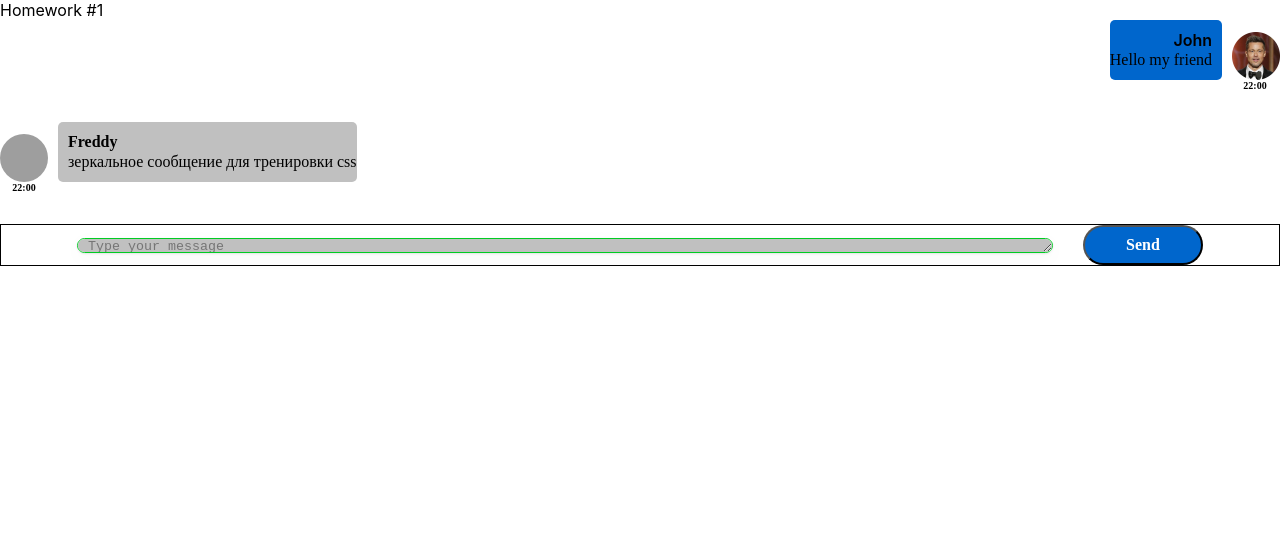
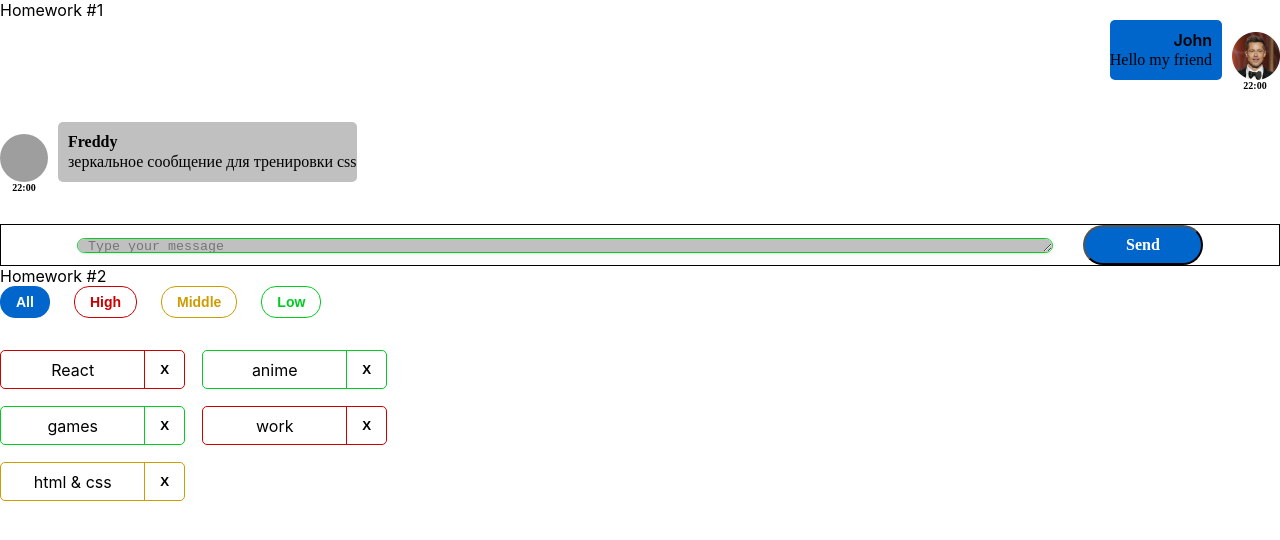
Before and after one commit to kroxaGAN/hws2, a React (Create React App) app: page /#/pre-junior in a window 1280 px wide. Shown: the top 540 px of the page. Built offline with nearby package versions, Linux system fonts and the light colour scheme; grey boxes are pictures that could not be loaded.

Commit message:
monday 2 hw

```diff
--- a/src/s1-main/App.tsx
+++ b/src/s1-main/App.tsx
@@ -1,13 +1,14 @@
 import React from 'react'
 import s from './App.module.css'
 import HW1 from '../s2-homeworks/hw01/HW1'
+import HW2 from "../s2-homeworks/hw02/HW2";
 
 function App() {
     return (
         <div className={s.App}>
             <HW1/>
             {/*раскомментировать по ходу выполнения*/}
-            {/*<HW2/>*/}
+            <HW2/>
             {/*<HW3/>*/}
             {/*<HW4/>*/}
 
--- a/src/s2-homeworks/hw02/HW2.tsx
+++ b/src/s2-homeworks/hw02/HW2.tsx
@@ -17,16 +17,16 @@
 * */
 
 // types
-export type AffairPriorityType = any // need to fix any
+export type AffairPriorityType = 'high' | 'middle' | 'low'// need to fix any
 export type AffairType = {
-    _id: any // need to fix any
-    name: any // need to fix any
+    _id: number // need to fix any
+    name: string // need to fix any
     priority: AffairPriorityType
 }
 export type FilterType = 'all' | AffairPriorityType
 
 // constants
-const defaultAffairs: any = [ // need to fix any
+const defaultAffairs: AffairType[] = [ // need to fix any
     {_id: 1, name: 'React', priority: 'high'}, // студенты могут изменить содержимое name и количество элементов в массиве, ...priority не менять!
     {_id: 2, name: 'anime', priority: 'low'},
     {_id: 3, name: 'games', priority: 'low'},
@@ -35,23 +35,22 @@
 ]
 
 // pure helper functions
-export const filterAffairs = (affairs: any, filter: any): any => { // need to fix any
+export const filterAffairs = (affairs: AffairType[], filter: FilterType): AffairType[] => { // need to fix any
+    if (filter === "all") return affairs
+    return affairs.filter(el => el.priority === filter) //affairs // need to fix
+}
+export const deleteAffair = (affairs: AffairType[], _id: number): AffairType[] => { // need to fix any
 
-
-    return affairs // need to fix
-}
-export const deleteAffair = (affairs: any, _id: any): any => { // need to fix any
-
-    return affairs // need to fix
+    return   affairs.filter(el=>el._id!==_id) //affairs // need to fix
 }
 
 function HW2() {
-    const [affairs, setAffairs] = useState<any>(defaultAffairs) // need to fix any
+    const [affairs, setAffairs] = useState<AffairType[]>(defaultAffairs) // need to fix any
     const [filter, setFilter] = useState<FilterType>('all')
 
     const filteredAffairs = filterAffairs(affairs, filter)
-    const deleteAffairCallback = (_id: any) => { // need to fix any
-        // need to fix
+    const deleteAffairCallback = (_id: number) => { // need to fix any
+        setAffairs(affairs.filter(el=>el._id!==_id))
     }
 
     return (
--- a/src/s2-homeworks/hw02/affairs/Affairs.tsx
+++ b/src/s2-homeworks/hw02/affairs/Affairs.tsx
@@ -4,24 +4,28 @@
 import s from './Affairs.module.css'
 
 type AffairsPropsType = {
-    data: any // need to fix any
-    setFilter: any
-    deleteAffairCallback: any
+    data: AffairType[] // need to fix any
+    setFilter: (filter:FilterType)=>void
+    deleteAffairCallback: (_id: number)=>void
     filter: FilterType
 }
 
 function Affairs(props: AffairsPropsType) {
-    const setAll = () => {
+    const setAll = (value:FilterType) => {
         // need to fix
+        props.setFilter(value)
     }
-    const setHigh = () => {
+    const setHigh = (value:FilterType) => {
         // need to fix
+        props.setFilter(value)
     }
-    const setMiddle = () => {
+    const setMiddle = (value:FilterType) => {
         // need to fix
+        props.setFilter(value)
     }
-    const setLow = () => {
+    const setLow = (value:FilterType) => {
         // need to fix
+        props.setFilter(value)
     }
 
     const cnAll = s.button + ' ' + s.all + (props.filter === 'all' ? ' ' + s.active : '')
@@ -42,28 +46,28 @@
             <div className={s.buttonContainer}>
                 <button
                     id={'hw2-button-all'}
-                    onClick={setAll}
+                    onClick={()=>setAll('all')}
                     className={cnAll}
                 >
                     All
                 </button>
                 <button
                     id={'hw2-button-high'}
-                    onClick={setHigh}
+                    onClick={()=>setHigh('high')}
                     className={cnHigh}
                 >
                     High
                 </button>
                 <button
                     id={'hw2-button-middle'}
-                    onClick={setMiddle}
+                    onClick={()=>setMiddle('middle')}
                     className={cnMiddle}
                 >
                     Middle
                 </button>
                 <button
                     id={'hw2-button-low'}
-                    onClick={setLow}
+                    onClick={()=>setLow('low')}
                     className={cnLow}
                 >
                     Low
--- a/src/s2-homeworks/hw02/affairs/affair/Affair.tsx
+++ b/src/s2-homeworks/hw02/affairs/affair/Affair.tsx
@@ -6,12 +6,14 @@
 type AffairPropsType = {
     // key не нужно типизировать
     affair: AffairType
-    deleteAffairCallback: any // need to fix any
+    deleteAffairCallback: (_id: number)=>void // need to fix any
 }
 
 function Affair(props: AffairPropsType) {
     const deleteCallback = () => {
         // need to fix
+        console.log(props.affair._id)
+        props.deleteAffairCallback(props.affair._id)
     }
 
     const nameClass = s.name + ' ' + s2[props.affair.priority]
@@ -25,12 +27,12 @@
         >
             <div id={'hw2-name-' + props.affair._id} className={nameClass}>
                 {/*создаёт студент*/}
-
+                {props.affair.name}
                 {/**/}
             </div>
             <div id={'hw2-priority-' + props.affair._id} hidden>
                 {/*создаёт студент*/}
-
+                {props.affair.priority}
                 {/**/}
             </div>
 
@@ -38,7 +40,7 @@
                 id={'hw2-button-delete-' + props.affair._id}
                 className={buttonClass}
                 // need to fix
-
+                onClick={deleteCallback}
             >
                 {/*текст кнопки могут изменить студенты*/}
                 X
```
